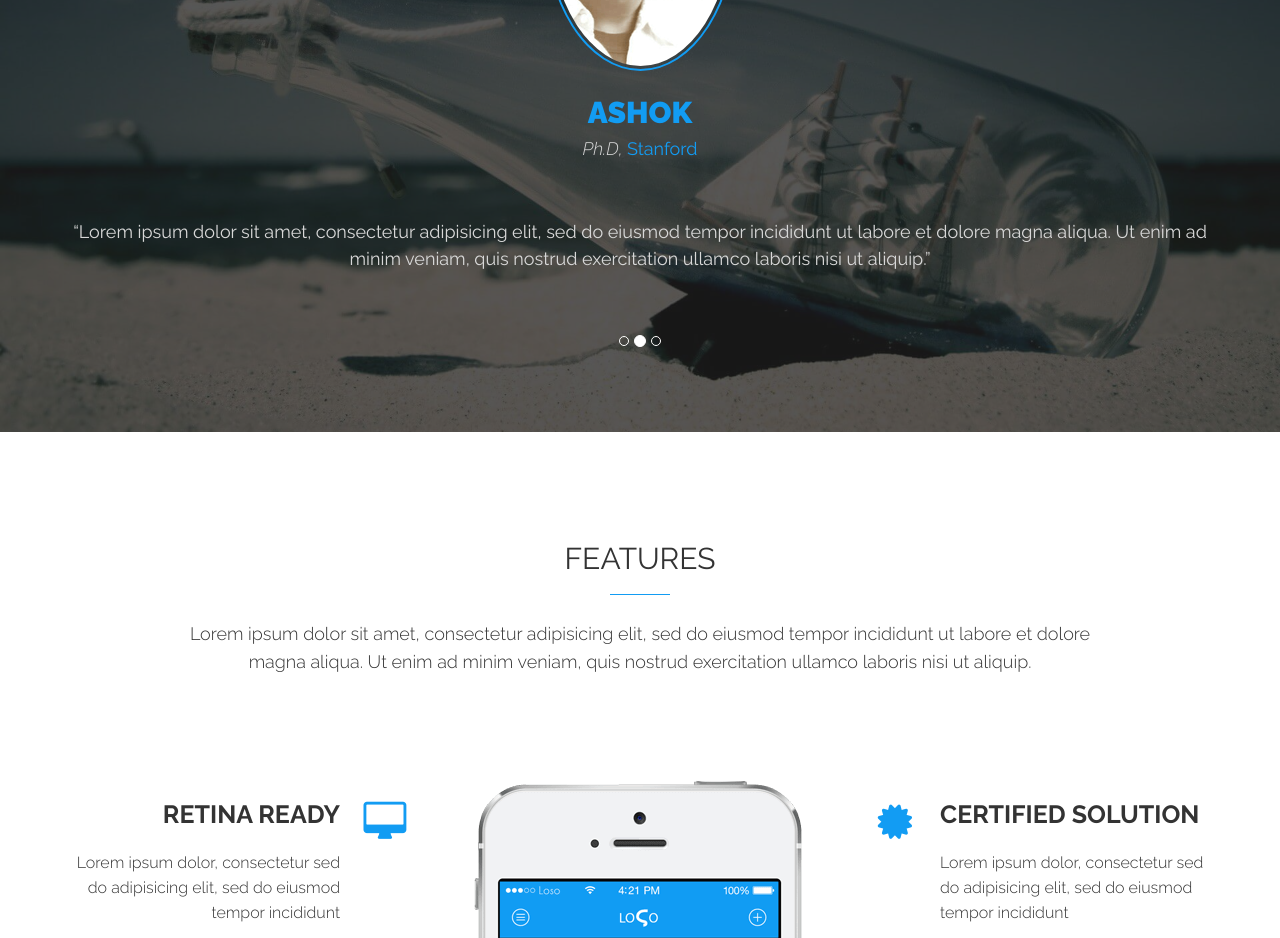
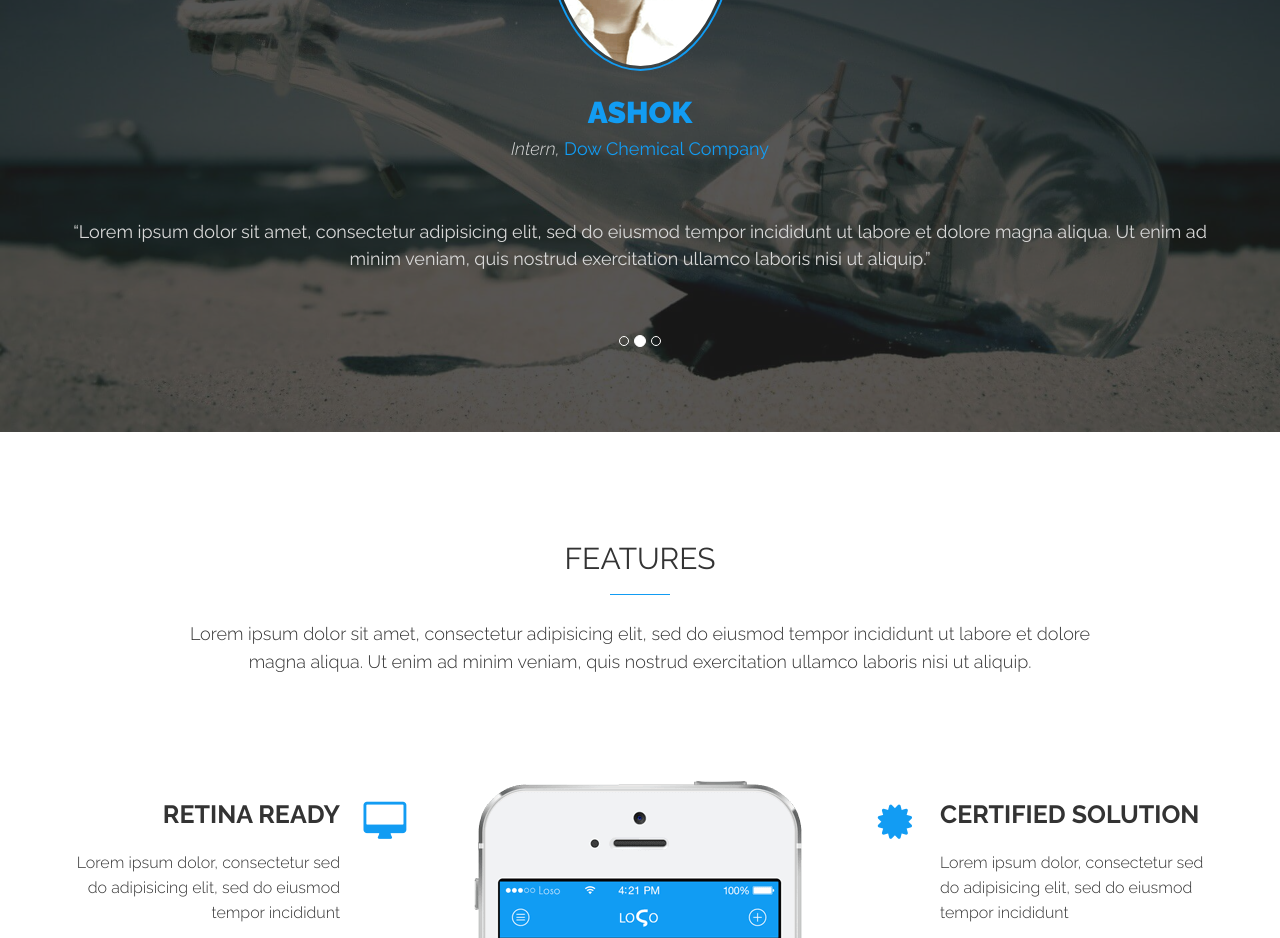
Before and after one commit to ravikishorethella/loso-project, a plain HTML site: page index.html in a window 1280 px wide. Shown: the part 2080-3018 px from the top of the page. Drawn offline with Linux system fonts and the light colour scheme.

Commit message:
typos fixed

```diff
--- a/index.html
+++ b/index.html
@@ -320,7 +320,7 @@
                                         <div class="testimonial-caption">
 
                                             <h2>Ashok</h2>
-                                            <h4><span> Ph.D, </span>Stanford</h4>
+                                            <h4><span> Intern, </span>Dow Chemical Company</h4>
                                             <p>“Lorem ipsum dolor sit amet, consectetur adipisicing elit, sed do eiusmod tempor incididunt ut labore et dolore magna aliqua. Ut enim ad minim veniam, quis nostrud exercitation ullamco laboris nisi ut aliquip.”</p>
 
                                         </div>
```
